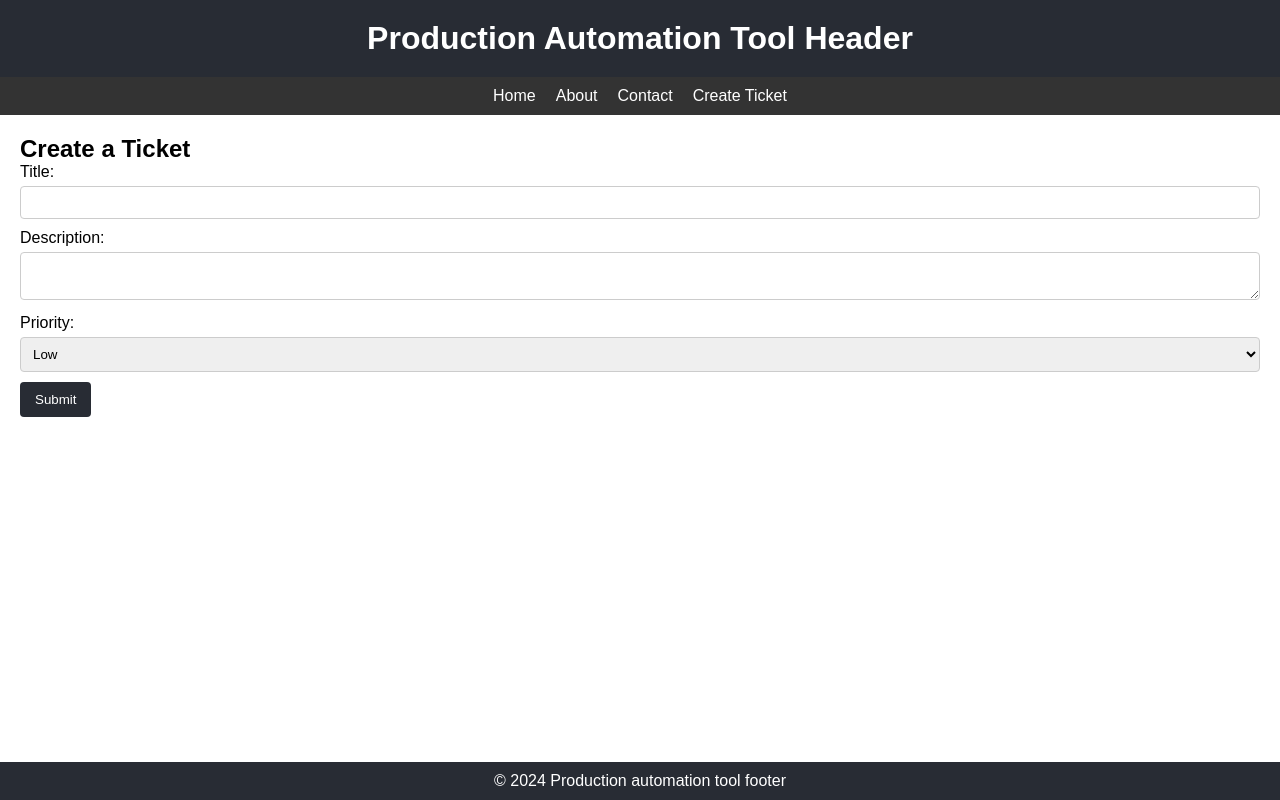
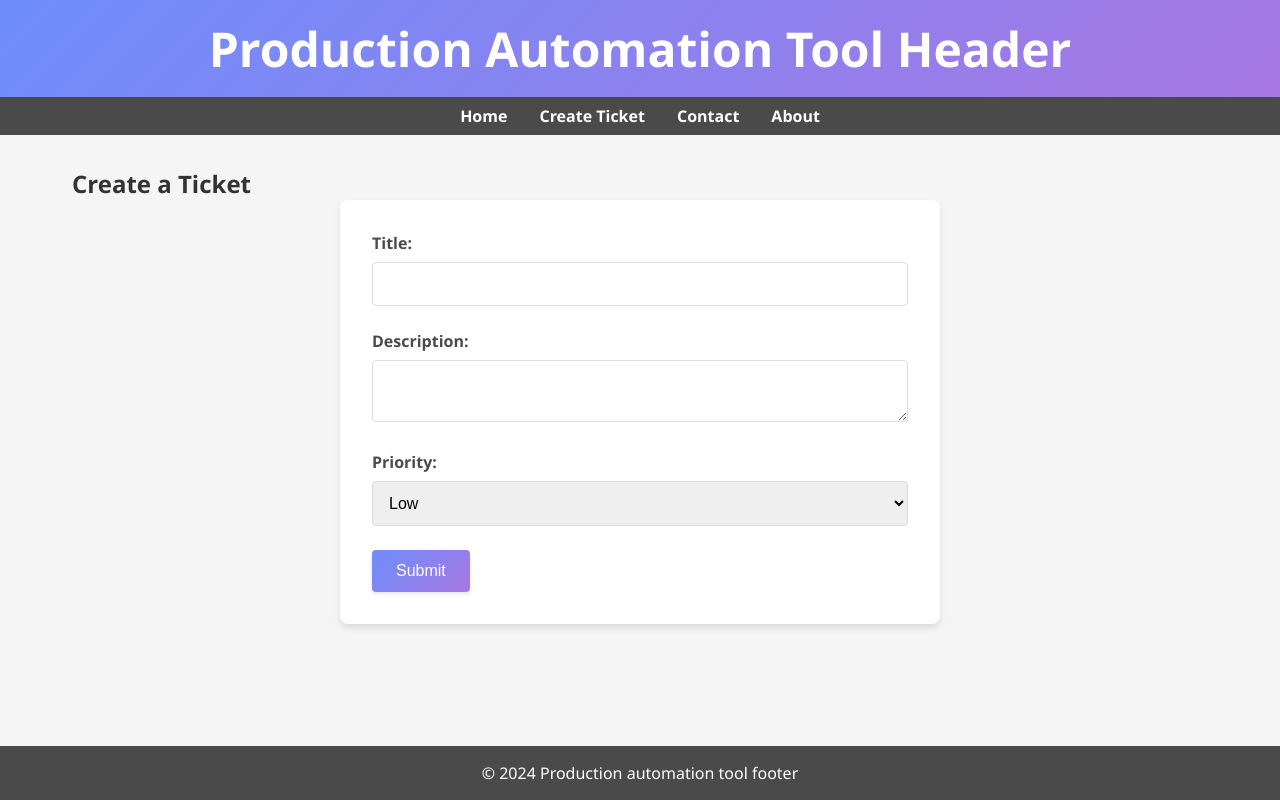
Before and after one commit to Jaquinei/mvp_3_puc_rio_frontend, a React (Create React App) app: page /create-ticket in a window 1280 px wide. Built offline with nearby package versions, Linux system fonts and the light colour scheme.

Commit message:
feat: adjust CSS and add TicketForm component

```diff
--- a/src/App.css
+++ b/src/App.css
@@ -6,86 +6,138 @@
 }
 
 body {
-  font-family: Arial, sans-serif;
+  font-family: 'Segoe UI', Tahoma, Geneva, Verdana, sans-serif;
+  background-color: #f5f5f5;
+  color: #333;
 }
 
 /* Header Styles */
 header {
-  background-color: #282c34;
-  padding: 20px;
+  background: linear-gradient(135deg, #6e8efb, #a777e3);
+  padding: 1rem;
   color: white;
   text-align: center;
+  font-size: 1.5rem;
+  box-shadow: 0 2px 10px rgba(0, 0, 0, 0.1);
 }
 
 /* Menu Styles */
+nav {
+  background-color: #4a4a4a;
+  padding: 0.5rem;
+}
+
 nav ul {
   display: flex;
+  justify-content: center;
   list-style: none;
-  background-color: #333;
-  padding: 10px;
-  justify-content: center;
+  padding: 0;
 }
 
 nav ul li {
-  margin: 0 10px;
+  margin: 0 1rem;
 }
 
 nav ul li a {
   color: white;
   text-decoration: none;
+  font-weight: bold;
+  transition: color 0.3s;
+}
+
+nav ul li a:hover {
+  color: #a777e3;
 }
 
 /* Main Content Styles */
 main {
-  padding: 20px;
+  padding: 2rem;
   flex: 1;
+  max-width: 1200px;
+  margin: 0 auto;
 }
 
 /* Ticket List Styles */
 .ticket-list {
   display: flex;
   flex-direction: column;
-  gap: 10px;
+  gap: 1rem;
 }
 
 .ticket {
-  border: 1px solid #ccc;
-  border-radius: 5px;
-  padding: 15px;
+  background-color: white;
+  border-radius: 8px;
+  padding: 1.5rem;
+  box-shadow: 0 4px 6px rgba(0, 0, 0, 0.1);
+  transition: transform 0.3s ease, box-shadow 0.3s ease;
+}
+
+.ticket:hover {
+  transform: translateY(-5px);
+  box-shadow: 0 6px 12px rgba(0, 0, 0, 0.15);
+}
+
+.ticket h3 {
+  margin-bottom: 0.5rem;
+  color: #4a4a4a;
+}
+
+.ticket p {
+  color: #666;
 }
 
 /* Form Styles */
+form {
+  background-color: white;
+  padding: 2rem;
+  border-radius: 8px;
+  box-shadow: 0 4px 6px rgba(0, 0, 0, 0.1);
+  max-width: 600px;
+  margin: 0 auto;
+}
+
 form div {
-  margin-bottom: 10px;
+  margin-bottom: 1.5rem;
 }
 
 label {
   display: block;
-  margin-bottom: 5px;
+  margin-bottom: 0.5rem;
+  font-weight: bold;
+  color: #4a4a4a;
 }
 
 input, textarea, select {
   width: 100%;
-  padding: 8px;
-  border: 1px solid #ccc;
+  padding: 0.75rem;
+  border: 1px solid #ddd;
   border-radius: 4px;
+  font-size: 1rem;
 }
 
 button {
-  background-color: #282c34;
+  background: linear-gradient(135deg, #6e8efb, #a777e3);
   color: white;
-  padding: 10px 15px;
+  padding: 0.75rem 1.5rem;
   border: none;
   border-radius: 4px;
   cursor: pointer;
+  font-size: 1rem;
+  box-shadow: 0 2px 4px rgba(0, 0, 0, 0.1);
+  transition: background 0.3s, transform 0.2s;
+}
+
+button:hover {
+  background: linear-gradient(135deg, #5a7df4, #9462d3);
+  transform: translateY(-2px);
 }
 
 /* Footer Styles */
 footer {
-  background-color: #282c34;
+  background-color: #4a4a4a;
   color: white;
   text-align: center;
-  padding: 10px;
+  padding: 1rem;
   position: fixed;
   bottom: 0;
   width: 100%;
@@ -99,12 +151,12 @@ footer {
   }
 
   .ticket {
-    flex: 1 1 calc(33% - 20px);
+    flex: 1 1 calc(50% - 1rem);
   }
 }
 
 @media (min-width: 1024px) {
   .ticket {
-    flex: 1 1 calc(25% - 20px);
+    flex: 1 1 calc(33% - 1rem);
   }
 }
--- a/src/components/Menu.js
+++ b/src/components/Menu.js
@@ -6,9 +6,9 @@ const Menu = () => {
     <nav>
       <ul>
         <li><Link to="/">Home</Link></li>
+        <li><Link to="/create-ticket">Create Ticket</Link></li>
+        <li><Link to="/contact">Contact</Link></li>
         <li><Link to="/about">About</Link></li>
-        <li><Link to="/contact">Contact</Link></li>
-        <li><Link to="/create-ticket">Create Ticket</Link></li>
       </ul>
     </nav>
   );
--- /dev/null
+++ b/src/components/TicketForm.js
@@ -0,0 +1,69 @@
+import React, { useState } from 'react';
+
+const TicketForm = ({ onSubmit }) => {
+  const [formData, setFormData] = useState({
+    title: '',
+    description: '',
+    priority: 'Low'
+  });
+
+  const handleChange = (e) => {
+    const { name, value } = e.target;
+    setFormData(prevState => ({
+      ...prevState,
+      [name]: value
+    }));
+  };
+
+  const handleSubmit = (e) => {
+    e.preventDefault();
+    onSubmit(formData);
+    setFormData({
+      title: '',
+      description: '',
+      priority: 'Low'
+    });
+  };
+
+  return (
+    <form onSubmit={handleSubmit}>
+      <div>
+        <label htmlFor="title">Title:</label>
+        <input
+          type="text"
+          id="title"
+          name="title"
+          value={formData.title}
+          onChange={handleChange}
+          required
+        />
+      </div>
+      <div>
+        <label htmlFor="description">Description:</label>
+        <textarea
+          id="description"
+          name="description"
+          value={formData.description}
+          onChange={handleChange}
+          required
+        />
+      </div>
+      <div>
+        <label htmlFor="priority">Priority:</label>
+        <select
+          id="priority"
+          name="priority"
+          value={formData.priority}
+          onChange={handleChange}
+        >
+          <option value="Low">Low</option>
+          <option value="Medium">Medium</option>
+          <option value="High">High</option>
+        </select>
+      </div>
+      <button type="submit">Submit</button>
+    </form>
+  );
+};
+
+export default TicketForm;
--- a/src/pages/CreateTicket.js
+++ b/src/pages/CreateTicket.js
@@ -1,23 +1,8 @@
-import React, { useState } from 'react';
+import React from 'react';
+import TicketForm from '../components/TicketForm';
 
 const CreateTicket = () => {
-  const [formData, setFormData] = useState({
-    title: '',
-    description: '',
-    priority: 'Low'
-  });
-
-  const handleChange = (e) => {
-    const { name, value } = e.target;
-    setFormData(prevState => ({
-      ...prevState,
-      [name]: value
-    }));
-  };
-
-  const handleSubmit = (e) => {
-    e.preventDefault();
-
+  const handleSubmit = (formData) => {
     // Retrieve existing tickets from local storage or initialize an empty array
     const existingTickets = JSON.parse(localStorage.getItem('tickets')) || [];
 
@@ -34,56 +19,13 @@ const CreateTicket = () => {
     // Log the form data to the console
     console.log('Form submitted:', formData);
 
-    // Reset form after submission
-    setFormData({
-      title: '',
-      description: '',
-      priority: 'Low'
-    });
-
     alert('Ticket created and stored in local storage!');
   };
 
   return (
     <div>
       <h2>Create a Ticket</h2>
-      <form onSubmit={handleSubmit}>
-        <div>
-          <label htmlFor="title">Title:</label>
-          <input
-            type="text"
-            id="title"
-            name="title"
-            value={formData.title}
-            onChange={handleChange}
-            required
-          />
-        </div>
-        <div>
-          <label htmlFor="description">Description:</label>
-          <textarea
-            id="description"
-            name="description"
-            value={formData.description}
-            onChange={handleChange}
-            required
-          />
-        </div>
-        <div>
-          <label htmlFor="priority">Priority:</label>
-          <select
-            id="priority"
-            name="priority"
-            value={formData.priority}
-            onChange={handleChange}
-          >
-            <option value="Low">Low</option>
-            <option value="Medium">Medium</option>
-            <option value="High">High</option>
-          </select>
-        </div>
-        <button type="submit">Submit</button>
-      </form>
+      <TicketForm onSubmit={handleSubmit} />
     </div>
   );
 };
```
